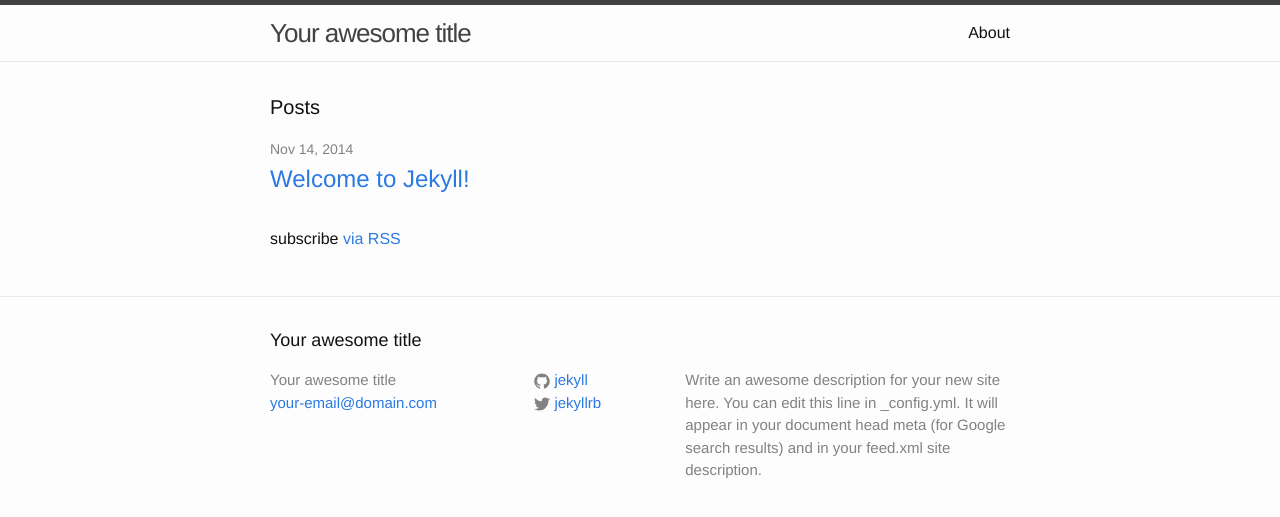
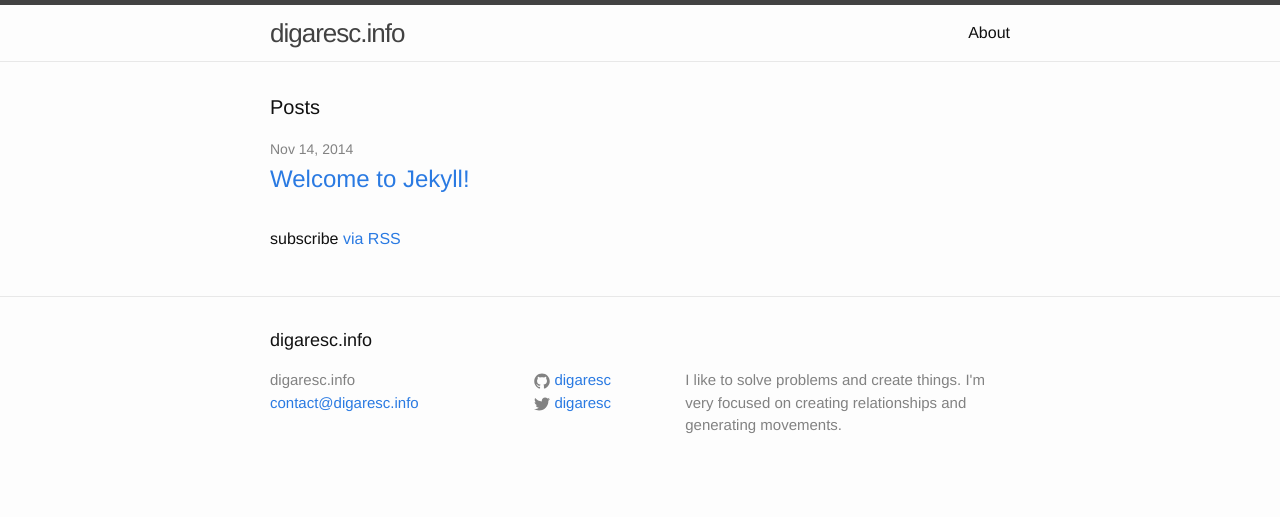
Before and after one commit to digaresc/digaresc.github.io, a Jekyll site: the page built from index.html, in a window 1280 px wide. Shown: the top 517 px of the page. Built offline with Jekyll 4.4.1, drawn with Linux system fonts in a browser that asks for light colours.

Commit message:
personal changes

```diff
--- a/_config.yml
+++ b/_config.yml
@@ -1,14 +1,13 @@
 # Site settings
-title: Your awesome title
-email: your-email@domain.com
+title: digaresc.info
+email: contact@digaresc.info
 description: > # this means to ignore newlines until "baseurl:"
-  Write an awesome description for your new site here. You can edit this
-  line in _config.yml. It will appear in your document head meta (for
-  Google search results) and in your feed.xml site description.
+  I like to solve problems and create things.
+  I'm very focused on creating relationships and generating movements.
 baseurl: "" # the subpath of your site, e.g. /blog/
-url: "http://yourdomain.com" # the base hostname & protocol for your site
-twitter_username: jekyllrb
-github_username:  jekyll
+url: "http://digaresc.info" # the base hostname & protocol for your site
+twitter_username: digaresc
+github_username:  digaresc
 
 # Build settings
 markdown: kramdown
```
